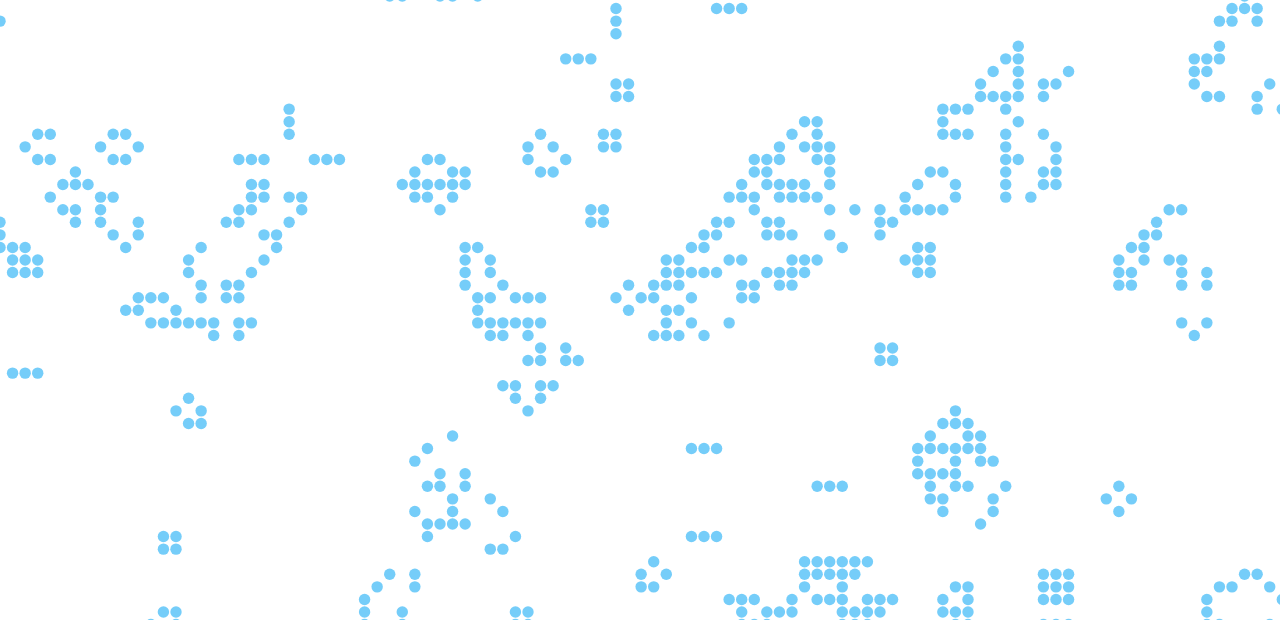
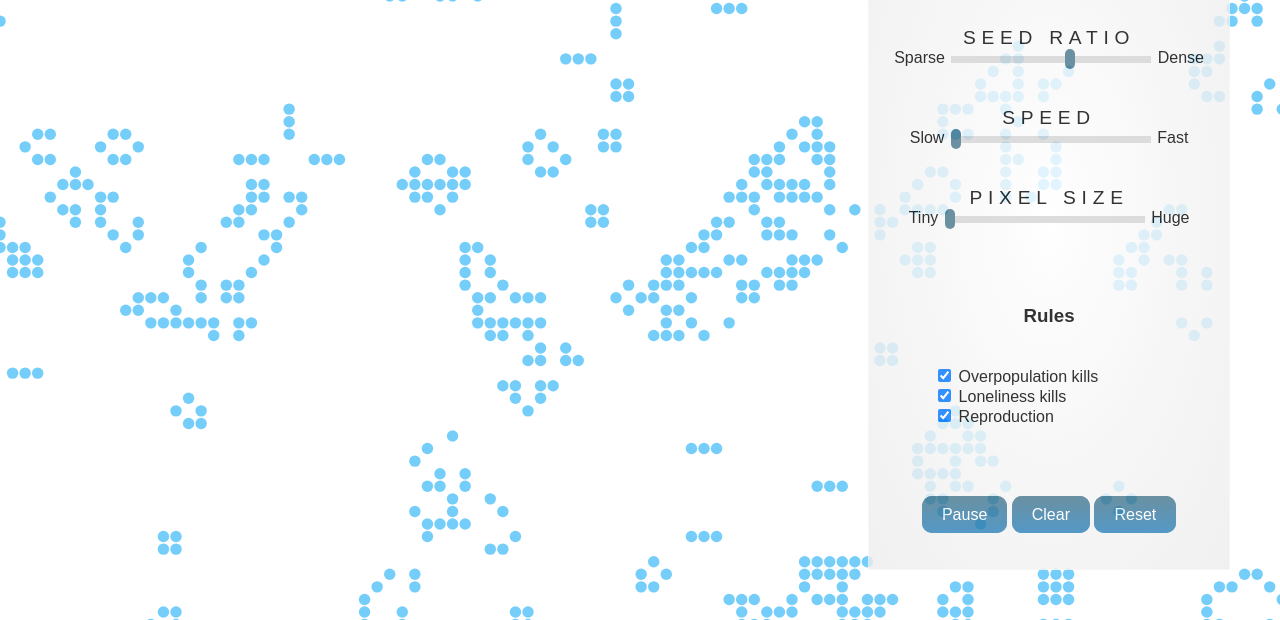
Before and after one commit to jhamon/conway.js, a plain HTML site: page conway/conway.html in a window 1280 px wide. Shown: the part 180-800 px from the top of the page. Drawn offline with nearby package versions, Linux system fonts and the light colour scheme; a web font is replaced by a local one.

Commit message:
Write controls form and css.

```diff
--- a/conway/conway.css
+++ b/conway/conway.css
@@ -3,8 +3,117 @@ html, body {
   height: 100%;
   margin: 0px;
   overflow: hidden;
+  font-family: 'PT Mono', sans-serif;
 }
 
 canvas {
 	display: block;
 }
+
+#controlpanel {
+  align: center;
+}
+
+h1 {
+  font-size: 2em;
+  font-weight: heavy;
+}
+
+div#controlcontainer {
+  position: absolute;
+  bottom: 50px;
+  right: 50px;
+  z-index: 1px;
+  opacity: 0.8;
+  /*background: #AFE5FA;*/
+  padding: 25px;
+  text-align: center;
+  border: 1px solid #f6f6f6;
+  background: #ffffff; /* Old browsers */
+  background: -moz-radial-gradient(center, ellipse cover,  #ffffff 0%, #f6f6f6 47%, #ededed 100%); /* FF3.6+ */
+  background: -webkit-gradient(radial, center center, 0px, center center, 100%, color-stop(0%,#ffffff), color-stop(47%,#f6f6f6), color-stop(100%,#ededed)); /* Chrome,Safari4+ */
+  background: -webkit-radial-gradient(center, ellipse cover,  #ffffff 0%,#f6f6f6 47%,#ededed 100%); /* Chrome10+,Safari5.1+ */
+  background: -o-radial-gradient(center, ellipse cover,  #ffffff 0%,#f6f6f6 47%,#ededed 100%); /* Opera 12+ */
+  background: -ms-radial-gradient(center, ellipse cover,  #ffffff 0%,#f6f6f6 47%,#ededed 100%); /* IE10+ */
+  background: radial-gradient(ellipse at center,  #ffffff 0%,#f6f6f6 47%,#ededed 100%); /* W3C */
+  filter: progid:DXImageTransform.Microsoft.gradient( startColorstr='#ffffff', endColorstr='#ededed',GradientType=1 ); /* IE6-9 fallback on horizontal gradient */
+}
+
+p {
+  font-size: 1em;
+  margin: 0px;
+  padding-top: 20px;
+  padding-bottom: 20px;
+}
+
+p#rules {
+  text-align: left;
+  margin-left: 40px;
+}
+
+.sliderlabel {
+  font-weight: heavy;
+  font-size: 1.2em;
+  letter-spacing: 0.3em;
+  text-transform: uppercase;
+}
+
+div#inner {
+  /* Centeres the content inside the container*/
+  display: table;
+  margin: 0 auto;
+}
+
+
+/* Fancy slider controls */
+/* stackoverflow.com/questions/16796831/how-to-customize-only-with-css-for-html5-input-range-slider-vertical */
+input[type='range'] {
+    -webkit-appearance: none !important;
+    background:#D4D4D4;
+    height:7px;
+    width: 200px;
+}
+input[type='range']::-webkit-slider-thumb {
+    -webkit-appearance: none !important;
+    background:#46758A;
+    height:20px;
+    width: 50px;
+    width:10px;
+    -webkit-border-radius: 40px;
+    -moz-border-radius: 40px;
+    border-radius: 40px;
+}
+
+
+/* Fancy Buttons */
+/* http://css3buttongenerator.com/ */
+.fancybtn {
+  background: #46758A;
+  background-image: -webkit-linear-gradient(top, #46758A, #2980b9);
+  background-image: -moz-linear-gradient(top, #46758A, #2980b9);
+  background-image: -ms-linear-gradient(top, #46758A, #2980b9);
+  background-image: -o-linear-gradient(top, #46758A, #2980b9);
+  background-image: linear-gradient(to bottom, #46758A, #2980b9);
+  -webkit-border-radius: 10;
+  -moz-border-radius: 10;
+  border-radius: 10px;
+  color: #ffffff;
+  /*font-size: 20px;*/
+  padding: 10px 20px 10px 20px;
+  text-decoration: none;
+}
+
+.fancybtn:hover {
+  background: #46758A;
+  background-image: -webkit-linear-gradient(top, #46758A, #3498db);
+  background-image: -moz-linear-gradient(top, #46758A, #3498db);
+  background-image: -ms-linear-gradient(top, #46758A, #3498db);
+  background-image: -o-linear-gradient(top, #46758A, #3498db);
+  background-image: linear-gradient(to bottom, #46758A, #3498db);
+  text-decoration: none;
+}
+
+.fancybtn:active {
+  position:relative;
+  top:1px;
+}
--- a/conway/conway.html
+++ b/conway/conway.html
@@ -13,6 +13,7 @@
         <!-- Place favicon.ico and apple-touch-icon.png in the root directory -->
 
         <link rel="stylesheet" href="conway.css">
+        <link href='http://fonts.googleapis.com/css?family=PT+Mono' rel='stylesheet' type='text/css'>
     </head>
     <body>
         <!--[if lt IE 7]>
@@ -22,6 +23,48 @@
         <!-- Add your site or application content here -->
         <div>
             <canvas id="mycanvas">Seriously, this is 2013.  Get a modern web browser.</canvas>
+        </div>
+
+        <div id="controlcontainer">
+            <h1>Conway's<br>Game of Life</h1>
+         <div id="inner">
+            <form id="controlpanel" >
+             <p>
+               <label class="sliderlabel" for="seed_ratio"> Seed Ratio </label><br>
+               Sparse <input type="range" min=0 max=10 step=2 value=6 id="seed_ratio"> Dense
+             </p>
+
+             <p>
+               <label class="sliderlabel" for="speed"> Speed </label><br>
+               Slow <input type="range" min=100 max=10 step=1 value=20 id="speed"> Fast
+             </p>
+
+            <p>
+               <label class="sliderlabel" for="size"> Pixel Size </label><br>
+               Tiny <input type="range" min=80 max=5 step=1 value=40 id="size"> Huge
+             </p>
+<p>
+    <h3>Rules</h3>
+
+    <p id="rules">
+        <input type="checkbox" id="rule1" checked="true">
+        <label for="rule1">Overpopulation kills</label>
+        <br>
+        <input type="checkbox" id="rule2" checked="true">
+        <label for="rule2">Loneliness kills</label>
+        <br>
+        <input type="checkbox" id="rule3" checked="true">
+        <label for="rule3">Reproduction</label>
+    </p>
+</p>
+
+             <p>
+               <a class="fancybtn" id="pause">Pause</a>
+               <a class="fancybtn" id="clearall">Clear</a>
+               <a class="fancybtn" id="reset">Reset</a>
+             </p>
+           </form>
+         </div>
         </div>
 
         <script src="http://code.jquery.com/jquery-1.9.1.js"></script>
```
